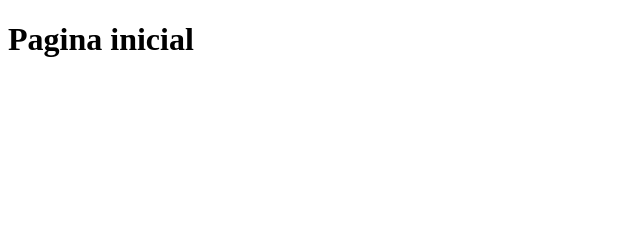
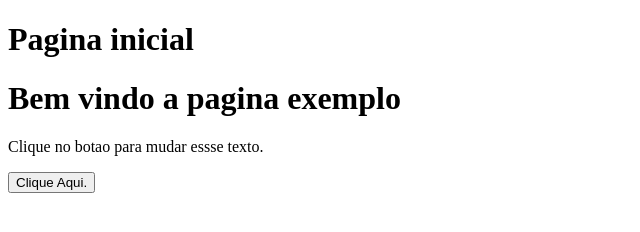
Before and after one commit to gustavofhabermann/Cherencovio_13_09, a plain HTML site: page index.html in a window 1280 px wide. Shown: the whole page, without its empty margins (0-640 px from the left). Drawn offline with Linux system fonts and the light colour scheme.

Commit message:
UPDATE
Atualizado o código do HTML, adicionamos uma tag de paragrafo e um botao.

```diff
--- a/index.html
+++ b/index.html
@@ -9,6 +9,10 @@
 
 <body>
     <h1>Pagina inicial</h1>
+
+    <h1>Bem vindo a pagina exemplo</h1>
+    <p id="paragrafo">Clique no botao para mudar essse texto.</p>
+    <button id="meuBotao"> Clique Aqui.</button>
 </body>
 
 </html>
```
